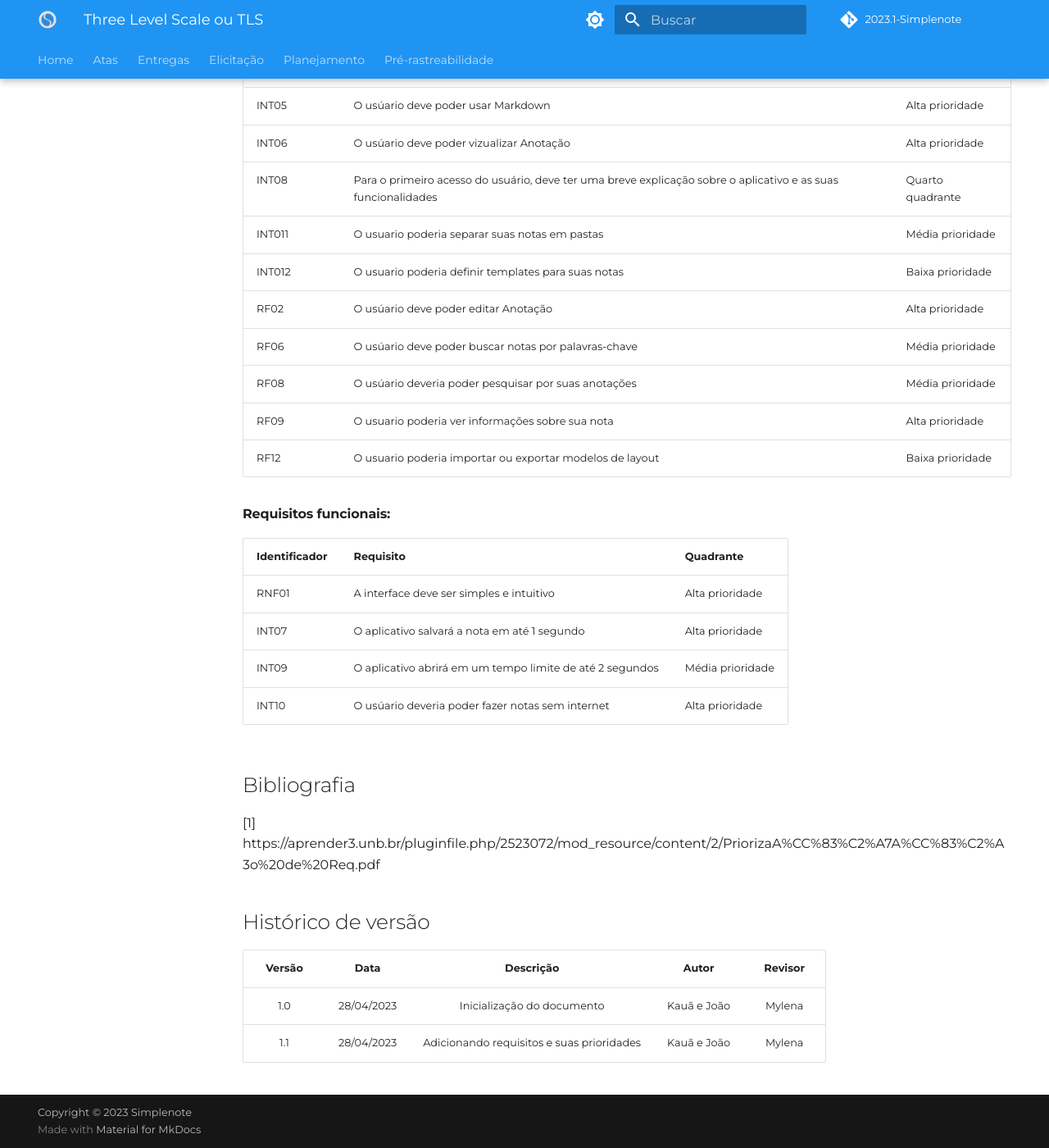
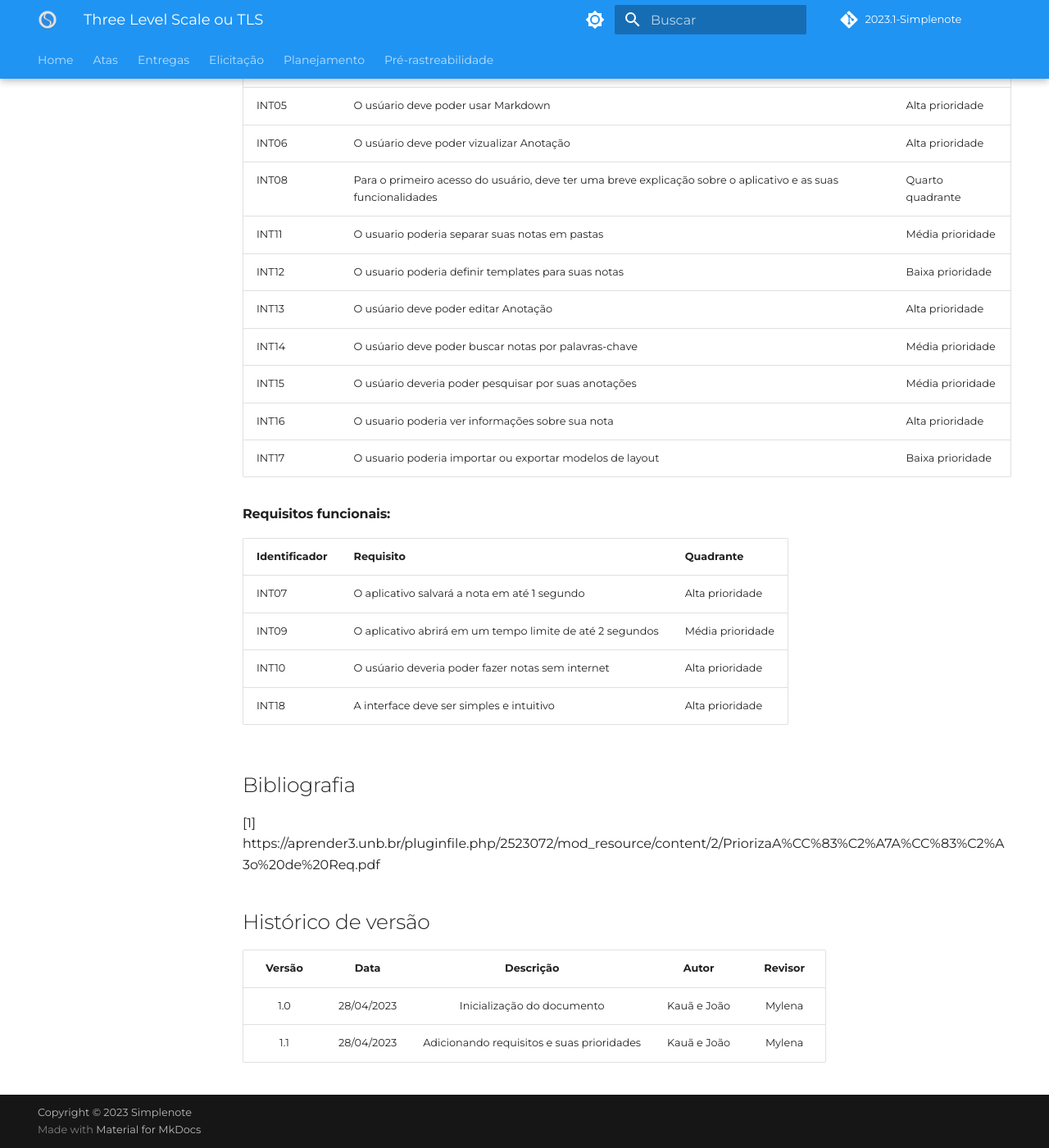
Before and after one commit to Requisitos-de-Software/2023.1-Simplenote, an MkDocs documentation site: the page built from docs/elicitacao/priorização/ThreeLevelScale.md, in a window 1280 px wide and 1400 px high, scrolled down 844 px. Shown: the whole window at 82% size. Built offline with MkDocs 1.6.1 and Material for MkDocs 9.7.7, drawn with Linux system fonts in a browser that asks for light colours; some web fonts are replaced; comment, search, counter and statistics services are not loaded.

Commit message:
Update ThreeLevelScale.md

```diff
--- a/docs/elicitacao/priorização/ThreeLevelScale.md
+++ b/docs/elicitacao/priorização/ThreeLevelScale.md
@@ -26,23 +26,23 @@ A tabela a seguir mostra os resultados alcançados após a priorização dos req
 |INT05| O usúario deve poder usar Markdown| Alta prioridade|
 |INT06|O usúario deve poder vizualizar Anotação| Alta prioridade|
 |INT08|	Para o primeiro acesso do usuário, deve ter uma breve explicação sobre o aplicativo e as suas funcionalidades|Quarto quadrante|
-|INT011|O usuario poderia separar suas notas em pastas| Média prioridade|
-|INT012|O usuario poderia definir templates para suas notas| Baixa prioridade|
-|RF02|O usúario deve poder editar Anotação|Alta prioridade|
-|RF06|O usúario deve poder buscar notas por palavras-chave| Média prioridade|
-|RF08|O usúario deveria poder pesquisar por suas anotações|Média prioridade|
-|RF09|O usuario poderia ver informações sobre sua nota| Alta prioridade|
-|RF12|	O usuario poderia importar ou exportar modelos de layout| Baixa prioridade|
+|INT11|O usuario poderia separar suas notas em pastas| Média prioridade|
+|INT12|O usuario poderia definir templates para suas notas| Baixa prioridade|
+|INT13|O usúario deve poder editar Anotação|Alta prioridade|
+|INT14|O usúario deve poder buscar notas por palavras-chave| Média prioridade|
+|INT15|O usúario deveria poder pesquisar por suas anotações|Média prioridade|
+|INT16|O usuario poderia ver informações sobre sua nota| Alta prioridade|
+|INT17|	O usuario poderia importar ou exportar modelos de layout| Baixa prioridade|
 
 
 #### Requisitos funcionais:
 
 | Identificador| Requisito | Quadrante|
 |---------------|-----------|-----------|
-|RNF01|A interface deve ser simples e intuitivo| Alta prioridade|
 |INT07|O aplicativo salvará a nota em até 1 segundo| Alta prioridade|
 |INT09|O aplicativo abrirá em um tempo limite de até 2 segundos| Média prioridade|
 |INT10|O usúario deveria poder fazer notas sem internet| Alta prioridade|
+|INT18|A interface deve ser simples e intuitivo| Alta prioridade|
 
 ## Bibliografia
 
```
